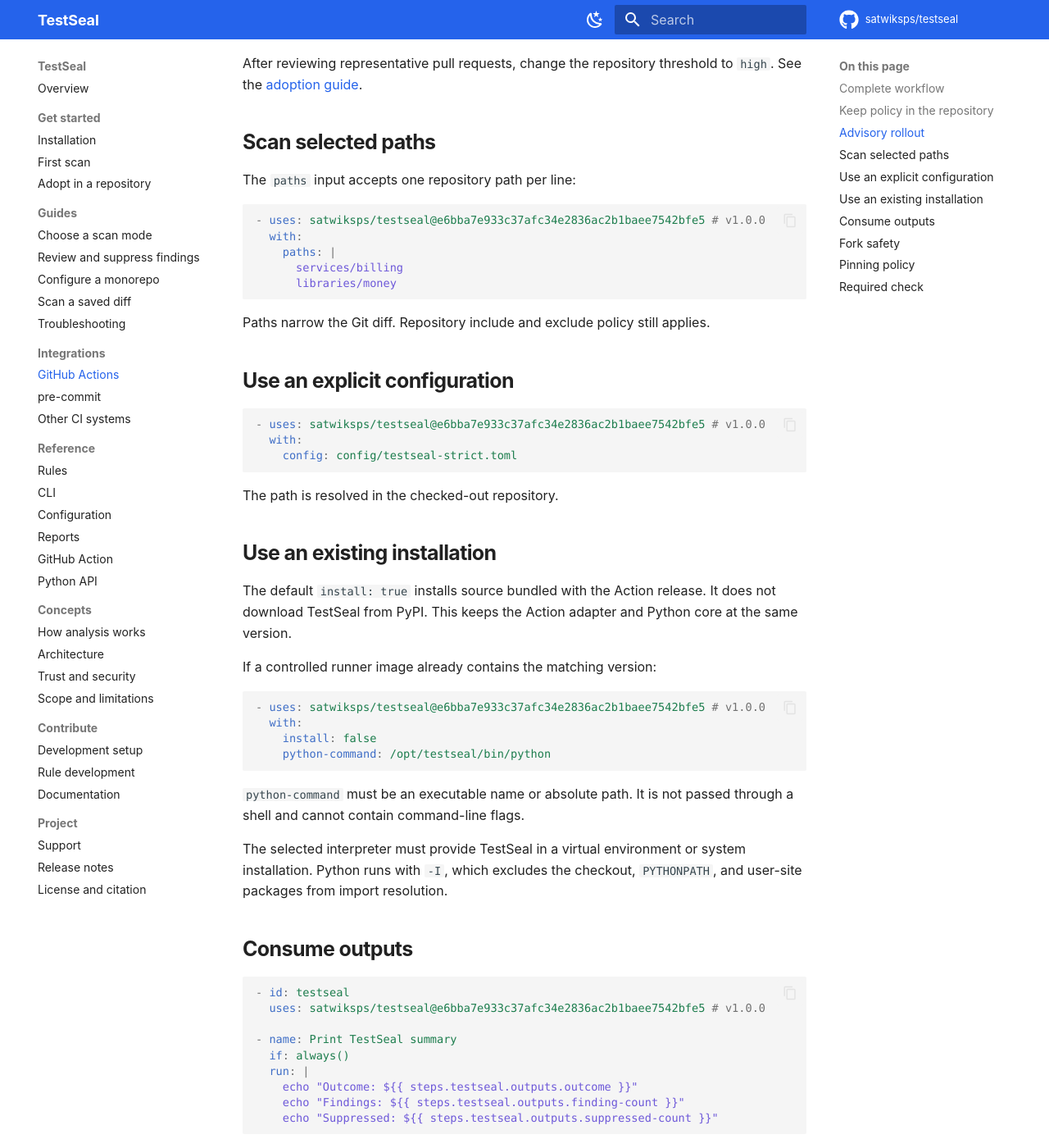
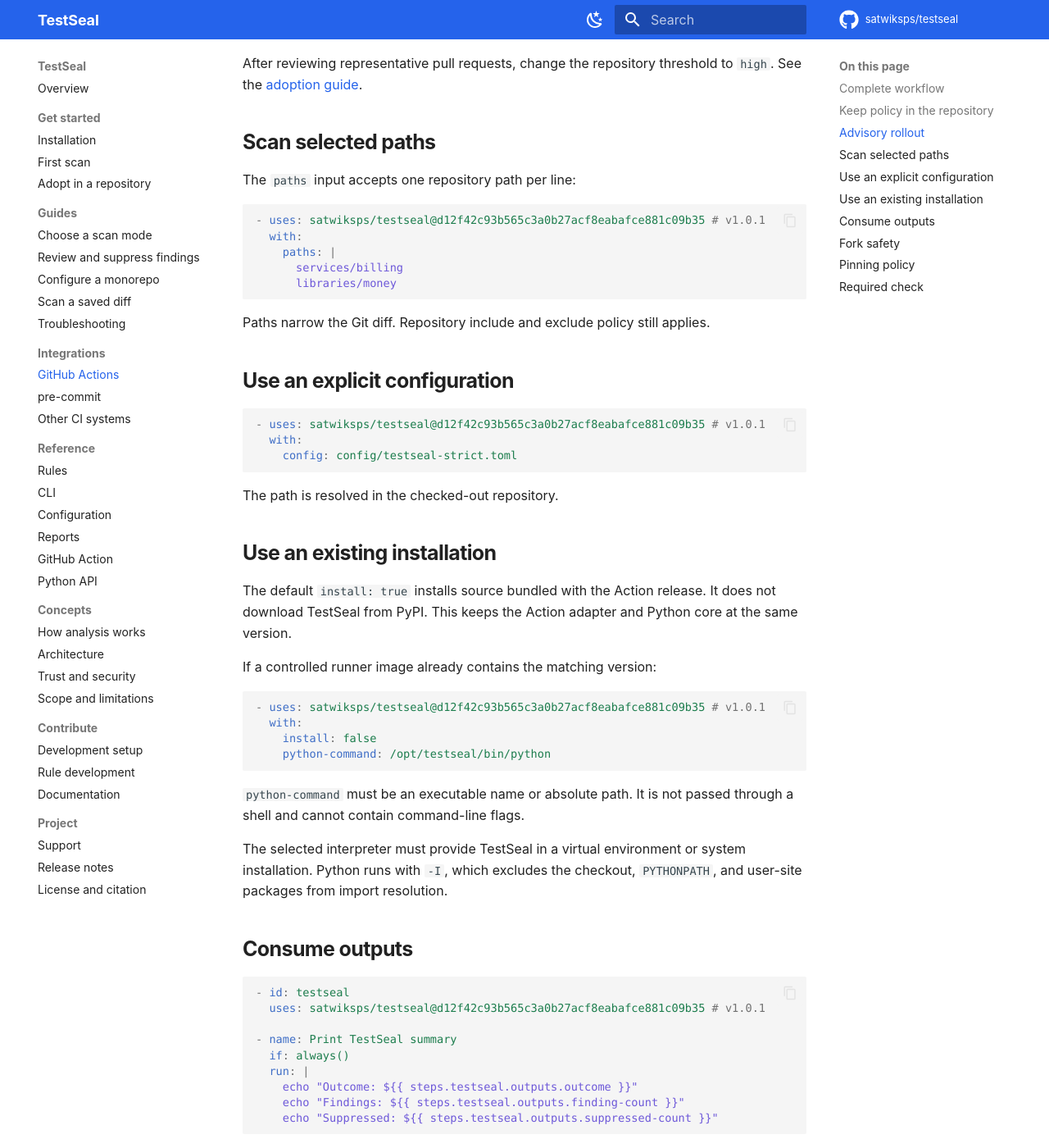
Before and after one commit to satwiksps/testseal, an MkDocs documentation site: the page built from docs/integrations/github-actions.md, in a window 1280 px wide and 1400 px high, scrolled down 1375 px. Shown: the whole window at 82% size. Built offline with MkDocs 1.6.1 and Material for MkDocs 9.7.7, drawn with Linux system fonts in a browser that asks for light colours; comment, search, counter and statistics services are not loaded; some of the changed text lies outside the part shown.

Commit message:
docs: pin Action examples to v1.0.1

````diff
--- a/docs/integrations/github-actions.md
+++ b/docs/integrations/github-actions.md
@@ -36,7 +36,7 @@
         with:
           python-version: "3.12"
       - id: testseal
-        uses: satwiksps/testseal@e6bba7e933c37afc34e2836ac2b1baee7542bfe5 # v1.0.0
+        uses: satwiksps/testseal@d12f42c93b565c3a0b27acf8eabafce881c09b35 # v1.0.1
         with:
           fail-on: high
 ```
@@ -71,7 +71,7 @@
 The `paths` input accepts one repository path per line:
 
 ```yaml
-- uses: satwiksps/testseal@e6bba7e933c37afc34e2836ac2b1baee7542bfe5 # v1.0.0
+- uses: satwiksps/testseal@d12f42c93b565c3a0b27acf8eabafce881c09b35 # v1.0.1
   with:
     paths: |
       services/billing
@@ -83,7 +83,7 @@
 ## Use an explicit configuration
 
 ```yaml
-- uses: satwiksps/testseal@e6bba7e933c37afc34e2836ac2b1baee7542bfe5 # v1.0.0
+- uses: satwiksps/testseal@d12f42c93b565c3a0b27acf8eabafce881c09b35 # v1.0.1
   with:
     config: config/testseal-strict.toml
 ```
@@ -99,7 +99,7 @@
 If a controlled runner image already contains the matching version:
 
 ```yaml
-- uses: satwiksps/testseal@e6bba7e933c37afc34e2836ac2b1baee7542bfe5 # v1.0.0
+- uses: satwiksps/testseal@d12f42c93b565c3a0b27acf8eabafce881c09b35 # v1.0.1
   with:
     install: false
     python-command: /opt/testseal/bin/python
@@ -116,7 +116,7 @@
 
 ```yaml
 - id: testseal
-  uses: satwiksps/testseal@e6bba7e933c37afc34e2836ac2b1baee7542bfe5 # v1.0.0
+  uses: satwiksps/testseal@d12f42c93b565c3a0b27acf8eabafce881c09b35 # v1.0.1
 
 - name: Print TestSeal summary
   if: always()
````
Also changed, not shown: README.md (+1 -1 lines), docs/reference/action.md (+1 -1 lines), packages/action/README.md (+1 -1 lines), site/app/page.tsx.
